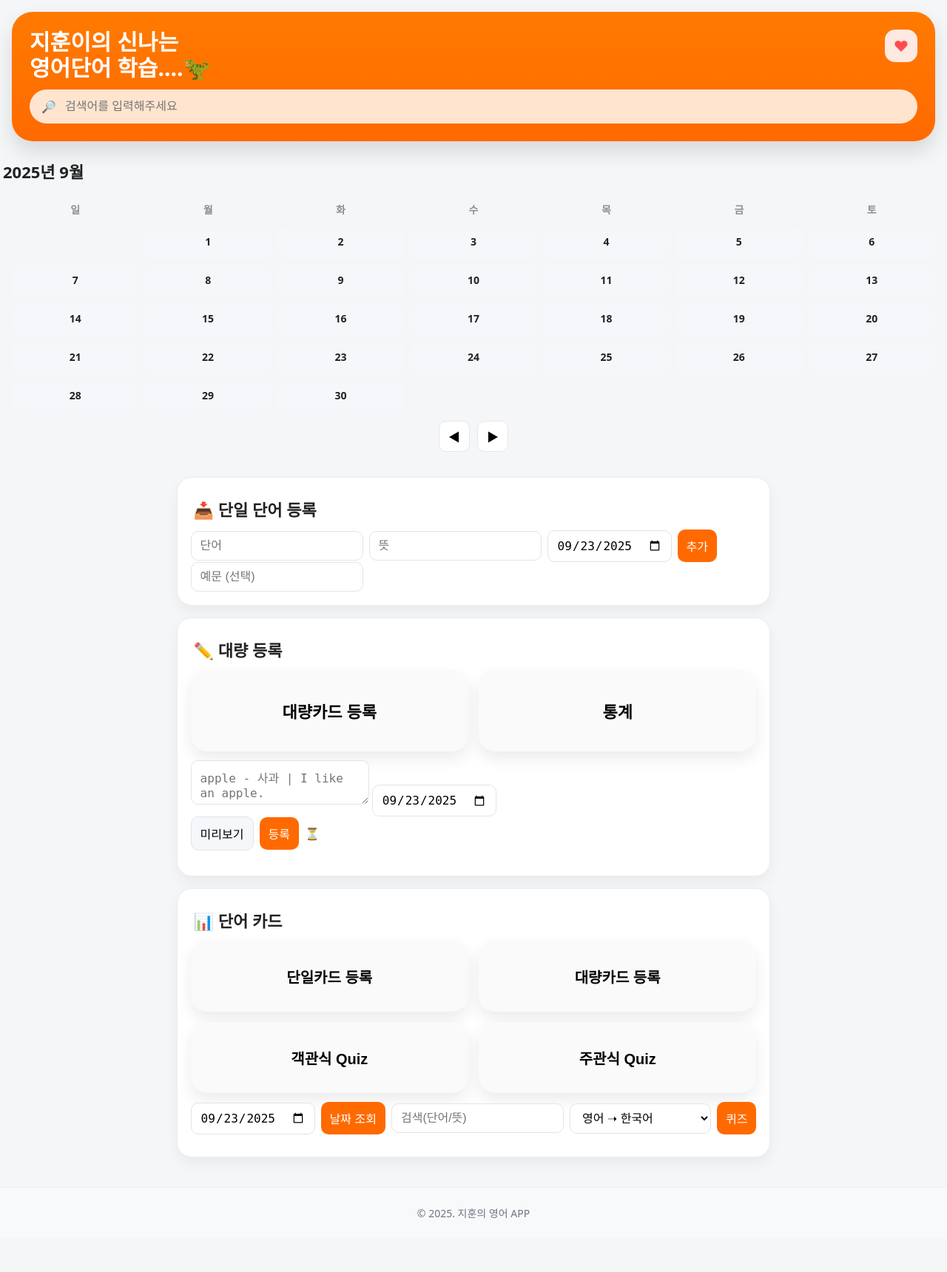
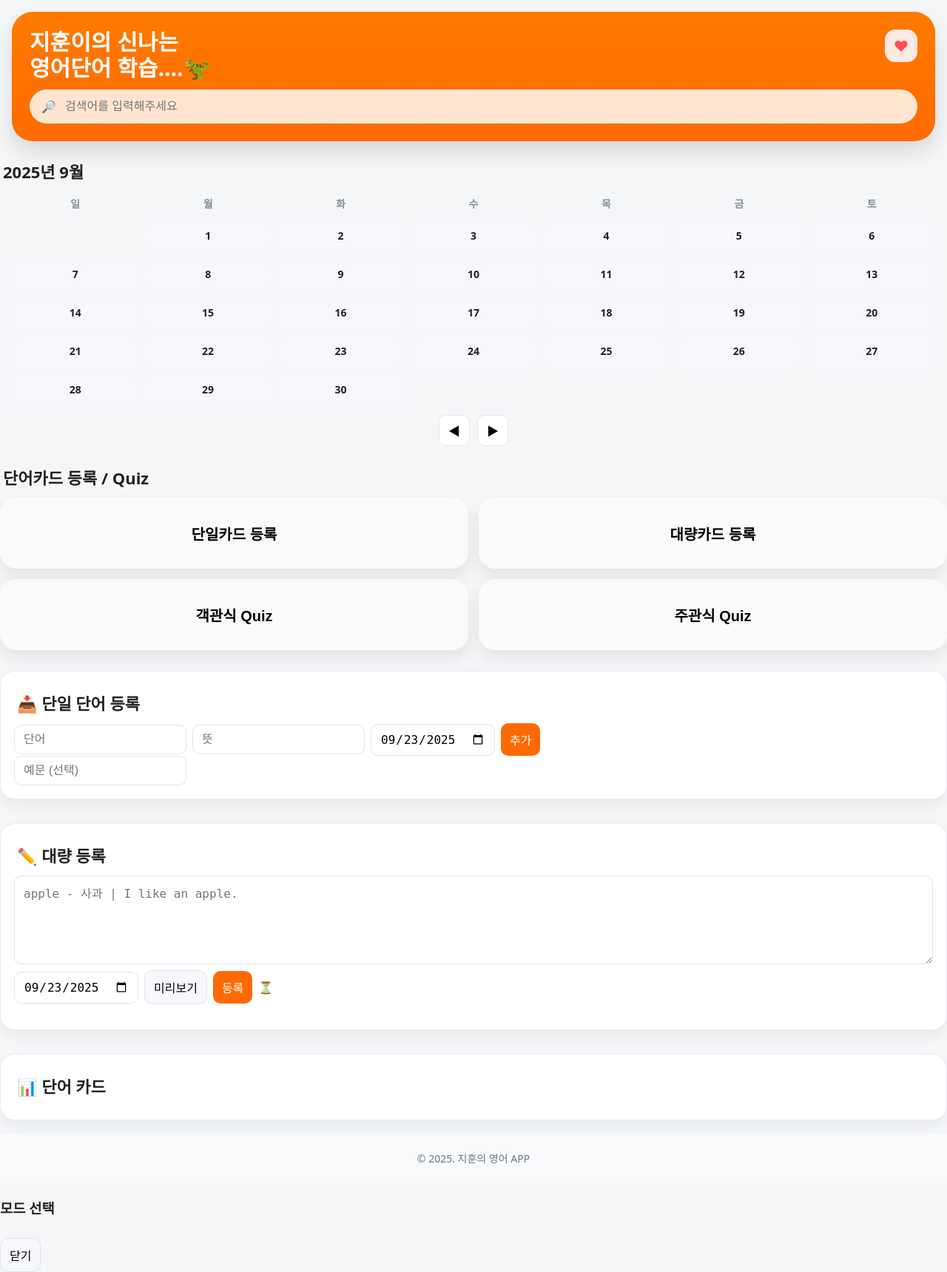
Before and after one commit to anredvon/english-word-app_dev, a Flask app: page / in a window 1280 px wide. Shown: the whole page at 74% size. Before the commit the page ends 1647 px from the top, so only its background shows below. Run offline with Flask 3, Linux system fonts and the light colour scheme; data that the repository does not hold is empty.

Commit message:
Update index.html

```diff
--- a/templates/index.html
+++ b/templates/index.html
@@ -15,6 +15,7 @@
         <h1 class="hero-title">지훈이의 신나는<br />영어단어 학습....🦖</h1>
         <span class="heart-badge" aria-hidden="true">❤</span>
       </div>
+      <!-- 전역 검색 -->
       <form id="searchForm" class="search-bar" onsubmit="return false;">
         <span class="search-icon" aria-hidden="true">🔎</span>
         <input id="searchInput" type="search" placeholder="검색어를 입력해주세요" aria-label="단어 검색" />
@@ -23,17 +24,29 @@
     </div>
   </section>
 
-  <!-- CALENDAR -->
-  <h2 id="calLabel" class="section-h">2025년 9월</h2>
-  <div id="calendarContainer" class="calendar"></div>
-  <div class="cal-nav">
-    <button id="prevMonthBtn" aria-label="이전 달">◀︎</button>
-    <button id="nextMonthBtn" aria-label="다음 달">▶︎</button>
+  <!-- CALENDAR SECTION -->
+  <div class="section-box">
+    <h2 id="calLabel" class="section-h">달력</h2>
+    <div id="calendarContainer" class="calendar"></div>
+    <div class="cal-nav">
+      <button id="prevMonthBtn" aria-label="이전 달">◀︎</button>
+      <button id="nextMonthBtn" aria-label="다음 달">▶︎</button>
+    </div>
   </div>
 
-  <!-- CONTENT -->
-  <main class="container">
-    <!-- 단일 단어 등록 -->
+  <!-- MENU SECTION -->
+  <div class="section-box">
+    <h2 class="section-h">단어카드 등록 / Quiz</h2>
+    <div class="tiles">
+      <button id="openSingleAdd" class="tile sm">단일카드 등록</button>
+      <button id="openBulk" class="tile sm">대량카드 등록</button>
+      <button id="openMCQ" class="tile sm">객관식 Quiz</button>
+      <button id="openSAQ" class="tile sm">주관식 Quiz</button>
+    </div>
+  </div>
+
+  <!-- SINGLE ADD PANEL (토글 오픈) -->
+  <div class="section-box hidden" id="singlePanel">
     <section class="panel">
       <h2 class="section-h">📥 단일 단어 등록</h2>
       <form id="wordForm">
@@ -48,59 +61,38 @@
         </div>
       </form>
     </section>
+  </div>
 
-    <!-- 대량 등록 -->
+  <!-- BULK ADD PANEL (토글 오픈) -->
+  <div class="section-box hidden" id="bulkPanel">
     <section class="panel">
       <h2 class="section-h">✏️ 대량 등록</h2>
-      <div class="tiles">
-        <button id="toggleBulk" class="tile">대량카드 등록</button>
-        <button id="btnStats" class="tile">통계</button>
-      </div>
-      <div id="bulkSection" class="hidden">
-        <textarea id="bulkInput" placeholder="apple - 사과 | I like an apple."></textarea>
-        <input type="date" id="bulkDate" />
-        <div class="row gap wrap">
+      <div class="row gap wrap">
+        <textarea id="bulkInput" placeholder="apple - 사과 | I like an apple." style="width:100%;min-height:120px;"></textarea>
+        <div class="row gap">
+          <input type="date" id="bulkDate" />
           <button id="bulkParse" class="ghost">미리보기</button>
-          <button id="bulkApply" class="accent">등록</button>
+          <button id="bulkApply" class="accent" disabled>등록</button>
           <span id="bulkSpinner" class="hidden">⏳</span>
         </div>
-        <div id="bulkStatus" class="muted"></div>
-        <ul id="bulkPreview"></ul>
       </div>
+      <div id="bulkStatus" class="muted"></div>
+      <ul id="bulkPreview"></ul>
     </section>
+  </div>
 
-    <!-- 단어 카드 & 퀴즈 바로가기 -->
+  <!-- WORD LIST SECTION -->
+  <div class="section-box">
     <section class="panel">
       <h2 class="section-h">📊 단어 카드</h2>
-      <div class="tiles">
-        <button id="openSingleAdd" class="tile sm">단일카드 등록</button>
-        <button id="openBulk" class="tile sm">대량카드 등록</button>
-        <button id="openMCQ" class="tile sm">객관식 Quiz</button>
-        <button id="openSAQ" class="tile sm">주관식 Quiz</button>
-      </div>
-
-      <div class="row wrap gap">
-        <input id="filterDate" type="date" />
-        <button id="loadByDate" class="accent">날짜 조회</button>
-        <input id="search" type="text" placeholder="검색(단어/뜻)" />
-        <select id="quizMode">
-          <option value="en2ko">영어 ➝ 한국어</option>
-          <option value="ko2en">한국어 ➝ 영어</option>
-          <option value="cloze">빈칸 채우기</option>
-          <option value="en2ko_input">영어 ➝ 한국어:주관식</option>
-          <option value="ko2en_input">한국어 ➝ 영어:주관식</option>
-          <option value="cloze_input">빈칸 채우기:주관식</option>
-        </select>
-        <button id="btnQuiz" class="accent">퀴즈</button>
-      </div>
       <ul id="wordList"></ul>
     </section>
-  </main>
+  </div>
 
   <!-- 푸터 -->
   <footer class="site-footer">© 2025. 지훈의 영어 APP</footer>
 
-  <!-- 퀴즈 모달 -->
+  <!-- QUIZ MODAL -->
   <div id="quizModal" class="modal hidden" role="dialog" aria-modal="true" aria-labelledby="qWord">
     <div class="modal-body">
       <div class="modal-head">
@@ -127,5 +119,14 @@
       </div>
     </div>
   </div>
+
+  <!-- QUIZ MODE SHEET -->
+  <div id="modeSheet" class="sheet hidden">
+    <div class="sheet-body">
+      <h3 id="modeTitle">모드 선택</h3>
+      <div id="modeButtons" class="sheet-grid"></div>
+      <button id="modeCancel" class="ghost" style="margin-top:10px">닫기</button>
+    </div>
+  </div>
 </body>
 </html>
```
